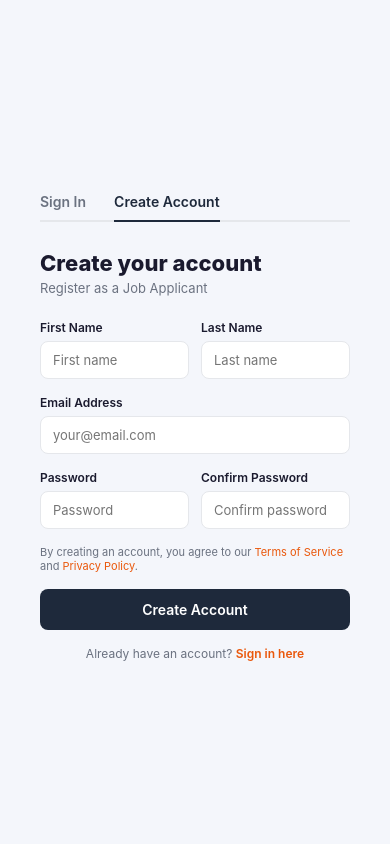
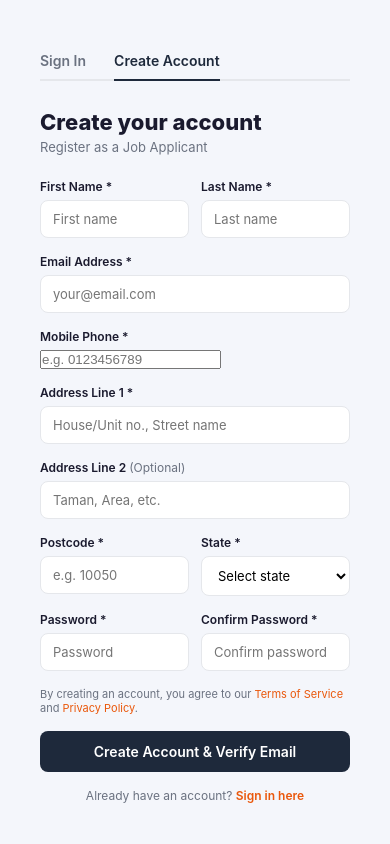
Before and after one commit to Deepresso/Smart_Resume_Screening, a Flask app: page /register in a window 390 px wide. Run offline with Flask 3, Linux system fonts and the light colour scheme.

Commit message:
Add email verification, Malaysian phone validation, extended user profile fields

```diff
--- a/app.py
+++ b/app.py
@@ -2,12 +2,19 @@ import os
 from functools import wraps
 import csv
 import io
-from flask import Flask, render_template, redirect, url_for, request, flash, Response
+import random
+import re
+from dotenv import load_dotenv
+load_dotenv()
+from flask import Flask, render_template, redirect, url_for, request, flash, Response, session
 from flask_login import LoginManager, login_user, logout_user, login_required, current_user
 from flask_bcrypt import Bcrypt
+from flask_mail import Mail, Message
 from werkzeug.utils import secure_filename
 from models import db, User, JobPosting, Application
 from screening import extract_text, compute_scores, keyword_breakdown, fuzzy_breakdown
+
+MY_PHONE_RE = re.compile(r'^(\+?60|0)1[0-9]\d{7,8}$')
 
 app = Flask(__name__)
 app.config['SECRET_KEY'] = os.environ.get('SECRET_KEY', 'dev-secret-key-change-in-production')
@@ -17,6 +24,14 @@ if _db_url.startswith('postgres://'):
     _db_url = _db_url.replace('postgres://', 'postgresql://', 1)
 app.config['SQLALCHEMY_DATABASE_URI'] = _db_url
 app.config['SQLALCHEMY_TRACK_MODIFICATIONS'] = False
+
+app.config['MAIL_SERVER']   = 'smtp.gmail.com'
+app.config['MAIL_PORT']     = 587
+app.config['MAIL_USE_TLS']  = True
+app.config['MAIL_USERNAME'] = os.environ.get('MAIL_USERNAME')
+app.config['MAIL_PASSWORD'] = os.environ.get('MAIL_PASSWORD')
+
+mail = Mail(app)
 app.config['UPLOAD_FOLDER'] = os.path.join(os.path.dirname(__file__), 'uploads')
 app.config['MAX_CONTENT_LENGTH'] = 10 * 1024 * 1024  # 10 MB
 ALLOWED_EXTENSIONS = {'pdf', 'docx'}
@@ -52,19 +67,40 @@ def applicant_required(f):
 
 with app.app_context():
     db.create_all()
-    # Auto-migrate: add semantic_score column to existing databases
     from sqlalchemy import text, inspect as sa_inspect
     inspector = sa_inspect(db.engine)
+    dialect = db.engine.dialect.name  # 'sqlite' or 'postgresql'
+    bool_true = 'TRUE' if dialect == 'postgresql' else '1'
+
     if inspector.has_table('applications'):
-        existing_cols = [c['name'] for c in inspector.get_columns('applications')]
-        if 'semantic_score' not in existing_cols:
+        existing = [c['name'] for c in inspector.get_columns('applications')]
+        if 'semantic_score' not in existing:
             with db.engine.connect() as conn:
                 conn.execute(text('ALTER TABLE applications ADD COLUMN semantic_score FLOAT DEFAULT 0.0'))
                 conn.commit()
+
+    if inspector.has_table('users'):
+        existing = [c['name'] for c in inspector.get_columns('users')]
+        new_cols = {
+            'phone':       'VARCHAR(20)',
+            'address1':    'VARCHAR(200)',
+            'address2':    'VARCHAR(200)',
+            'postcode':    'VARCHAR(10)',
+            'state':       'VARCHAR(50)',
+            'verify_code': 'VARCHAR(6)',
+            'is_verified': f'BOOLEAN DEFAULT {bool_true}',
+        }
+        with db.engine.connect() as conn:
+            for col, col_type in new_cols.items():
+                if col not in existing:
+                    conn.execute(text(f'ALTER TABLE users ADD COLUMN {col} {col_type}'))
+            conn.commit()
+
     # Seed default HR account if none exists
     if not User.query.filter_by(role='hr').first():
         hashed = bcrypt.generate_password_hash('admin123').decode('utf-8')
-        hr = User(name='HR Admin', email='admin@smartresume.com', password=hashed, role='hr')
+        hr = User(name='HR Admin', email='admin@smartresume.com', password=hashed,
+                  role='hr', is_verified=True)
         db.session.add(hr)
         db.session.commit()
 
@@ -80,6 +116,10 @@ def login():
         password = request.form.get('password', '')
         user = User.query.filter_by(email=email).first()
         if user and bcrypt.check_password_hash(user.password, password):
+            if not user.is_verified:
+                session['pending_verify_id'] = user.id
+                flash('Please verify your email before logging in.')
+                return redirect(url_for('verify'))
             login_user(user)
             return redirect(url_for('hr_dashboard') if user.role == 'hr' else url_for('applicant_dashboard'))
         flash('Invalid email or password.')
@@ -91,22 +131,100 @@ def register():
         first_name = request.form.get('first_name', '').strip()
         last_name  = request.form.get('last_name', '').strip()
         email      = request.form.get('email', '').strip()
+        phone      = request.form.get('phone', '').strip()
+        address1   = request.form.get('address1', '').strip()
+        address2   = request.form.get('address2', '').strip()
+        postcode   = request.form.get('postcode', '').strip()
+        state      = request.form.get('state', '').strip()
         password   = request.form.get('password', '')
         confirm    = request.form.get('confirm_password', '')
-        if not all([first_name, last_name, email, password]):
+        if not all([first_name, last_name, email, phone, address1, postcode, state, password]):
             flash('Please fill in all required fields.')
+        elif not MY_PHONE_RE.match(phone):
+            flash('Invalid phone number. Use Malaysian format e.g. 0123456789 or +60123456789.')
         elif password != confirm:
             flash('Passwords do not match.')
         elif User.query.filter_by(email=email).first():
             flash('An account with this email already exists.')
         else:
+            code   = str(random.randint(1000, 9999))
             hashed = bcrypt.generate_password_hash(password).decode('utf-8')
-            user = User(name=f'{first_name} {last_name}', email=email, password=hashed, role='applicant')
+            user   = User(name=f'{first_name} {last_name}', email=email, password=hashed,
+                          role='applicant', phone=phone, address1=address1, address2=address2,
+                          postcode=postcode, state=state, is_verified=False, verify_code=code)
             db.session.add(user)
             db.session.commit()
+            try:
+                msg = Message('Your SmartResume Verification Code',
+                              sender=app.config['MAIL_USERNAME'], recipients=[email])
+                msg.html = f"""
+                <div style="font-family:sans-serif;max-width:420px;margin:0 auto;">
+                    <h2 style="color:#1e293b;">Verify your account</h2>
+                    <p>Hi {first_name},</p>
+                    <p>Your SmartResume verification code is:</p>
+                    <div style="background:#fff7ed;border-radius:12px;padding:24px;text-align:center;margin:20px 0;">
+                        <span style="font-size:42px;font-weight:900;letter-spacing:10px;color:#ea580c;">{code}</span>
+                    </div>
+                    <p>Enter this code on the verification page to activate your account.</p>
+                    <p style="color:#64748b;font-size:12px;">SmartResume &mdash; UOW Malaysia KDU</p>
+                </div>"""
+                mail.send(msg)
+            except Exception:
+                flash('Account created but we could not send the verification email. Use Resend Code.')
+            session['pending_verify_id'] = user.id
+            return redirect(url_for('verify'))
+    return render_template('auth/register.html')
+
+@app.route('/verify', methods=['GET', 'POST'])
+def verify():
+    user_id = session.get('pending_verify_id')
+    if not user_id:
+        return redirect(url_for('login'))
+    user = User.query.get(user_id)
+    if not user:
+        return redirect(url_for('login'))
+    if request.method == 'POST':
+        entered = request.form.get('code', '').strip()
+        if entered == user.verify_code:
+            user.is_verified = True
+            user.verify_code  = None
+            db.session.commit()
+            session.pop('pending_verify_id', None)
             login_user(user)
+            flash('Email verified! Welcome to SmartResume.')
             return redirect(url_for('applicant_dashboard'))
-    return render_template('auth/register.html')
+        else:
+            flash('Incorrect code. Please try again.')
+    return render_template('auth/verify.html', email=user.email)
+
+@app.route('/resend-code', methods=['POST'])
+def resend_code():
+    user_id = session.get('pending_verify_id')
+    if not user_id:
+        return redirect(url_for('login'))
+    user = User.query.get(user_id)
+    if not user:
+        return redirect(url_for('login'))
+    code = str(random.randint(1000, 9999))
+    user.verify_code = code
+    db.session.commit()
+    try:
+        msg = Message('Your SmartResume Verification Code',
+                      sender=app.config['MAIL_USERNAME'], recipients=[user.email])
+        msg.html = f"""
+        <div style="font-family:sans-serif;max-width:420px;margin:0 auto;">
+            <h2 style="color:#1e293b;">New Verification Code</h2>
+            <p>Your new SmartResume verification code is:</p>
+            <div style="background:#fff7ed;border-radius:12px;padding:24px;text-align:center;margin:20px 0;">
+                <span style="font-size:42px;font-weight:900;letter-spacing:10px;color:#ea580c;">{code}</span>
+            </div>
+            <p style="color:#64748b;font-size:12px;">SmartResume &mdash; UOW Malaysia KDU</p>
+        </div>"""
+        mail.send(msg)
+        flash('A new code has been sent to your email.')
+    except Exception:
+        flash('Failed to send email. Please try again.')
+    return redirect(url_for('verify'))
 
 @app.route('/logout')
 @login_required
--- a/requirements.txt
+++ b/requirements.txt
@@ -11,3 +11,5 @@ scikit-learn==1.9.0
 sentence-transformers==5.6.0
 gunicorn==21.2.0
 psycopg2-binary==2.9.9
+Flask-Mail==0.10.0
+python-dotenv==1.2.2
--- a/templates/auth/register.html
+++ b/templates/auth/register.html
@@ -3,7 +3,7 @@
 <head>
     <meta charset="UTF-8">
     <meta name="viewport" content="width=device-width, initial-scale=1.0">
-    <title>Create Account — SmartResume</title>
+    <title>Create Account &mdash; SmartResume</title>
     <link rel="stylesheet" href="{{ url_for('static', filename='css/style.css') }}">
 </head>
 <body>
@@ -25,7 +25,7 @@
                 <div class="auth-step-num">1</div>
                 <div>
                     <div class="auth-step-title">Create your account</div>
-                    <div class="auth-step-desc">Fill in your name, email and password</div>
+                    <div class="auth-step-desc">Fill in your details and verify your email</div>
                 </div>
             </div>
             <div class="auth-step">
@@ -45,8 +45,8 @@
         </div>
     </div>
 
-    <div class="auth-right">
-        <div class="auth-form-box">
+    <div class="auth-right" style="overflow-y:auto;">
+        <div class="auth-form-box" style="max-width:480px;">
             <div class="auth-tabs">
                 <a href="{{ url_for('login') }}" class="auth-tab">Sign In</a>
                 <div class="auth-tab active">Create Account</div>
@@ -63,33 +63,88 @@
             {% endif %}
             {% endwith %}
 
-            <form method="POST" action="{{ url_for('register') }}">
+            <form method="POST" action="{{ url_for('register') }}" novalidate>
+                <!-- Name -->
                 <div class="form-row">
                     <div class="form-group">
-                        <label>First Name</label>
+                        <label>First Name *</label>
                         <input type="text" name="first_name" placeholder="First name" required>
                     </div>
                     <div class="form-group">
-                        <label>Last Name</label>
+                        <label>Last Name *</label>
                         <input type="text" name="last_name" placeholder="Last name" required>
                     </div>
                 </div>
+
+                <!-- Email -->
                 <div class="form-group">
-                    <label>Email Address</label>
+                    <label>Email Address *</label>
                     <input type="email" name="email" placeholder="your@email.com" required>
+                </div>
+
+                <!-- Phone -->
+                <div class="form-group">
+                    <label>Mobile Phone *</label>
+                    <input type="tel" name="phone" id="phone" placeholder="e.g. 0123456789" required
+                           oninput="validatePhone(this)">
+                    <div id="phone-error" style="display:none;color:#b91c1c;font-size:11px;margin-top:4px;">
+                        Use Malaysian format: 0123456789 or +60123456789
+                    </div>
+                </div>
+
+                <!-- Address -->
+                <div class="form-group">
+                    <label>Address Line 1 *</label>
+                    <input type="text" name="address1" placeholder="House/Unit no., Street name" required>
+                </div>
+                <div class="form-group">
+                    <label>Address Line 2 <span style="color:var(--text-muted);font-weight:400;">(Optional)</span></label>
+                    <input type="text" name="address2" placeholder="Taman, Area, etc.">
                 </div>
                 <div class="form-row">
                     <div class="form-group">
-                        <label>Password</label>
+                        <label>Postcode *</label>
+                        <input type="text" name="postcode" placeholder="e.g. 10050" maxlength="5"
+                               pattern="\d{5}" title="5-digit postcode" required>
+                    </div>
+                    <div class="form-group">
+                        <label>State *</label>
+                        <select name="state" required style="padding:10px 12px;border:1px solid var(--border);border-radius:8px;font-size:13px;width:100%;background:#fff;">
+                            <option value="" disabled selected>Select state</option>
+                            <option>Johor</option>
+                            <option>Kedah</option>
+                            <option>Kelantan</option>
+                            <option>Melaka</option>
+                            <option>Negeri Sembilan</option>
+                            <option>Pahang</option>
+                            <option>Pulau Pinang</option>
+                            <option>Perak</option>
+                            <option>Perlis</option>
+                            <option>Sabah</option>
+                            <option>Sarawak</option>
+                            <option>Selangor</option>
+                            <option>Terengganu</option>
+                            <option>W.P. Kuala Lumpur</option>
+                            <option>W.P. Labuan</option>
+                            <option>W.P. Putrajaya</option>
+                        </select>
+                    </div>
+                </div>
+
+                <!-- Password -->
+                <div class="form-row">
+                    <div class="form-group">
+                        <label>Password *</label>
                         <input type="password" name="password" placeholder="Password" required>
                     </div>
                     <div class="form-group">
-                        <label>Confirm Password</label>
+                        <label>Confirm Password *</label>
                         <input type="password" name="confirm_password" placeholder="Confirm password" required>
                     </div>
                 </div>
+
                 <p class="auth-policy">By creating an account, you agree to our <a href="#">Terms of Service</a> and <a href="#">Privacy Policy</a>.</p>
-                <button type="submit" class="btn btn-primary btn-full">Create Account</button>
+                <button type="submit" id="submit-btn" class="btn btn-primary btn-full">Create Account &amp; Verify Email</button>
             </form>
 
             <div class="auth-footer">
@@ -98,5 +153,22 @@
         </div>
     </div>
 </div>
+<script>
+const MY_PHONE = /^(\+?60|0)1[0-9]\d{7,8}$/;
+function validatePhone(input) {
+    const err = document.getElementById('phone-error');
+    const btn = document.getElementById('submit-btn');
+    const val = input.value.replace(/\s|-/g, '');
+    if (val && !MY_PHONE.test(val)) {
+        err.style.display = 'block';
+        input.style.borderColor = '#b91c1c';
+        btn.disabled = true;
+    } else {
+        err.style.display = 'none';
+        input.style.borderColor = '';
+        btn.disabled = false;
+    }
+}
+</script>
 </body>
 </html>
```
Also changed, not shown: models.py (+12 -5 lines), project_report_notes.txt (+51 -1 lines), templates/auth/verify.html (added, +93 -0 lines).
